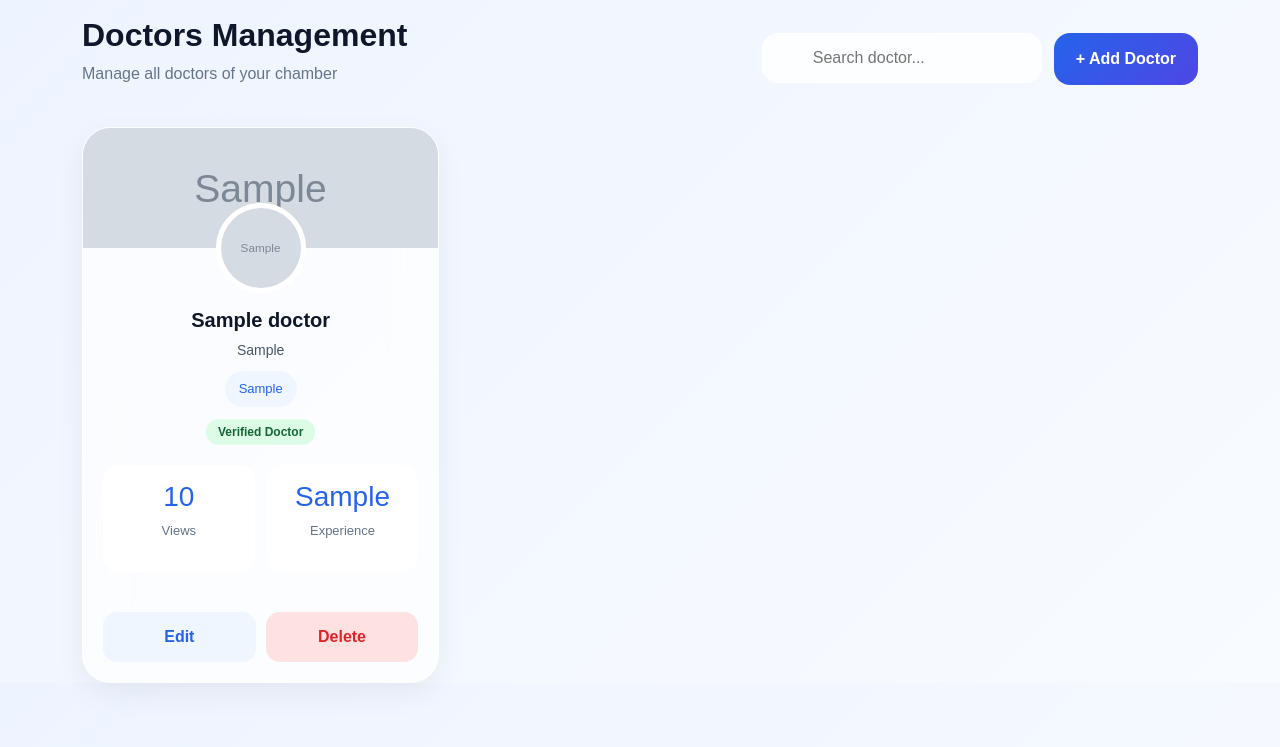
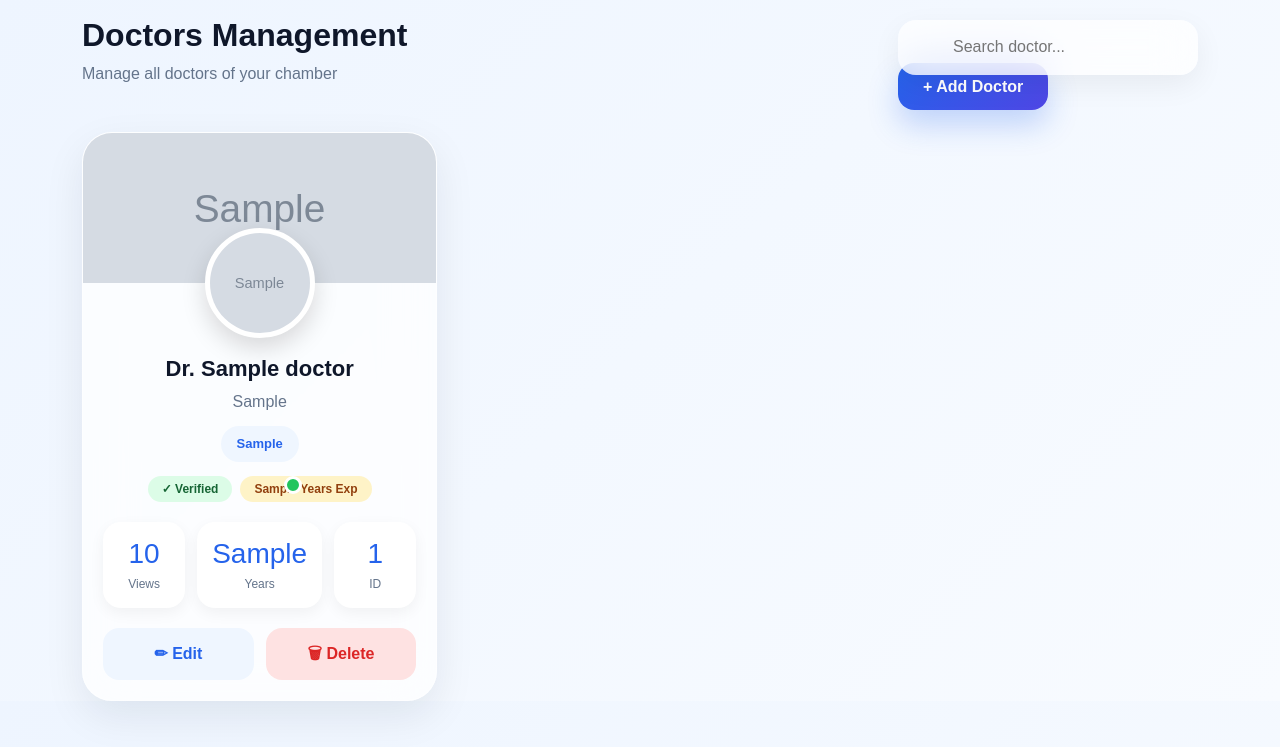
Before and after one commit to shipufalia-jpg/S.F, a Flask app: page /chamber/doctors in a window 1280 px wide. Shown: the top 747 px of the page. Run offline with Flask 3, Linux system fonts and the light colour scheme; a user stored in the database is signed in; tables that the repository leaves empty hold one stand-in row (values such as "Sample post"); grey boxes marked "Sample" are stand-in pictures; some libraries are stand-ins or nearby versions.

Commit message:
Update doctors.html

```diff
--- a/templates/chamber/doctors.html
+++ b/templates/chamber/doctors.html
@@ -13,15 +13,15 @@ Doctors Management
     --secondary:#4f46e5;
     --success:#22c55e;
     --danger:#ef4444;
-    --warning:#f59e0b;
     --dark:#0f172a;
+    --muted:#64748b;
 }
 
 body{
     background:
     linear-gradient(
         135deg,
-    #eef4ff,
+        #eef5ff,
         #f8fbff
     );
 }
@@ -33,32 +33,24 @@ body{
     display:flex;
     justify-content:space-between;
     align-items:center;
+    flex-wrap:wrap;
+    gap:20px;
 
-    gap:15px;
-
-    margin-bottom:25px;
-
-    flex-wrap:wrap;
+    margin-bottom:30px;
 }
 
 .title-box h2{
+
+    font-size:32px;
+    font-weight:800;
     color:#0f172a;
-    font-weight:700;
 }
 
 .title-box p{
     color:#64748b;
 }
 
-/* ACTION BAR */
-
-.action-bar{
-
-    display:flex;
-    gap:12px;
-
-    flex-wrap:wrap;
-}
+/* SEARCH */
 
 .search-box{
     position:relative;
@@ -66,48 +58,36 @@ body{
 
 .search-box input{
 
-    width:280px;
-
-    height:50px;
+    width:300px;
+    height:55px;
 
     border:none;
-
     outline:none;
 
-    border-radius:16px;
+    border-radius:18px;
 
-    padding-left:50px;
+    padding-left:55px;
 
-    background:rgba(
-        255,
-        255,
-        255,
-        .8
-    );
+    background:rgba(255,255,255,.75);
 
     backdrop-filter:blur(20px);
 
-    border:1px solid rgba(
-        255,
-        255,
-        255,
-        .6
-    );
+    box-shadow:
+    0 10px 30px rgba(0,0,0,.06);
 }
 
 .search-box i{
 
     position:absolute;
-
-    left:18px;
-    top:17px;
+    left:20px;
+    top:20px;
 
     color:#64748b;
 }
 
+/* BUTTON */
+
 .add-btn{
-
-    text-decoration:none;
 
     background:
     linear-gradient(
@@ -118,11 +98,21 @@ body{
 
     color:white;
 
-    padding:14px 22px;
+    padding:15px 25px;
 
     border-radius:16px;
 
-    font-weight:600;
+    text-decoration:none;
+
+    font-weight:700;
+
+    box-shadow:
+    0 15px 30px rgba(
+        37,
+        99,
+        235,
+        .25
+    );
 }
 
 /* GRID */
@@ -132,60 +122,70 @@ body{
     display:grid;
 
     grid-template-columns:
-    repeat(
-    auto-fill,
-    minmax(320px,1fr)
-    );
+    repeat(auto-fill,minmax(340px,1fr));
 
-    gap:22px;
+    gap:25px;
 }
 
 /* CARD */
 
 .doctor-card{
 
-    background:rgba(
+    position:relative;
+
+    overflow:hidden;
+
+    border-radius:30px;
+
+    background:
+    rgba(
         255,
         255,
         255,
-        .70
+        .72
     );
 
-    backdrop-filter:blur(20px);
+    backdrop-filter:blur(25px);
 
-    border:1px solid rgba(
+    border:
+    1px solid rgba(
         255,
         255,
         255,
         .5
     );
 
-    border-radius:28px;
-
-    overflow:hidden;
-
-    transition:.3s;
+    transition:.35s;
 
     box-shadow:
-    0 10px 30px rgba(
-        0,
-        0,
-        0,
-        .06
+    0 15px 40px rgba(
+        15,
+        23,
+        42,
+        .08
     );
 }
 
 .doctor-card:hover{
-    transform:translateY(-4px);
+
+    transform:
+    translateY(-8px);
+
+    box-shadow:
+    0 30px 60px rgba(
+        15,
+        23,
+        42,
+        .12
+    );
 }
 
 /* COVER */
 
 .cover{
 
-    height:120px;
-
     width:100%;
+    height:150px;
 
     object-fit:cover;
 }
@@ -194,50 +194,81 @@ body{
 
 .profile-section{
 
+    position:relative;
+
     text-align:center;
 
-    margin-top:-45px;
+    margin-top:-55px;
 
     padding:0 20px;
 }
 
 .profile{
 
-    width:90px;
-    height:90px;
+    width:110px;
+    height:110px;
+
+    object-fit:cover;
 
     border-radius:50%;
-
-    object-fit:cover;
 
     border:5px solid white;
 
     background:white;
+
+    box-shadow:
+    0 10px 25px rgba(
+        0,
+        0,
+        0,
+        .15
+    );
 }
+
+/* ONLINE DOT */
+
+.online-dot{
+
+    position:absolute;
+
+    width:18px;
+    height:18px;
+
+    background:#22c55e;
+
+    border-radius:50%;
+
+    right:38%;
+    bottom:8px;
+
+    border:3px solid white;
+}
+
+/* NAME */
 
 .name{
 
-    margin-top:12px;
+    font-size:22px;
 
-    font-size:20px;
-
-    font-weight:700;
+    font-weight:800;
 
     color:#0f172a;
+
+    margin-top:14px;
 }
 
 .degree{
 
-    color:#475569;
-
-    font-size:14px;
+    color:#64748b;
 
     margin-top:5px;
 }
 
+/* SPECIALITY */
+
 .speciality{
 
-    margin-top:10px;
+    margin-top:12px;
 
     display:inline-block;
 
@@ -245,11 +276,51 @@ body{
 
     color:#2563eb;
 
-    padding:8px 14px;
+    padding:8px 16px;
 
-    border-radius:50px;
+    border-radius:999px;
 
     font-size:13px;
+
+    font-weight:600;
+}
+
+/* BADGES */
+
+.top-badges{
+
+    display:flex;
+
+    justify-content:center;
+
+    gap:8px;
+
+    margin-top:14px;
+
+    flex-wrap:wrap;
+}
+
+.badge{
+
+    padding:7px 14px;
+
+    border-radius:999px;
+
+    font-size:12px;
+
+    font-weight:700;
+}
+
+.verified{
+
+    background:#dcfce7;
+    color:#166534;
+}
+
+.exp{
+
+    background:#fef3c7;
+    color:#92400e;
 }
 
 /* STATS */
@@ -259,58 +330,45 @@ body{
     display:grid;
 
     grid-template-columns:
-    repeat(2,1fr);
+    repeat(3,1fr);
 
     gap:12px;
 
-    margin:20px;
+    padding:20px;
 }
 
 .stat{
 
     background:white;
 
-    border-radius:16px;
+    border-radius:18px;
 
     padding:15px;
 
     text-align:center;
+
+    box-shadow:
+    0 5px 15px rgba(
+        0,
+        0,
+        0,
+        .05
+    );
 }
 
 .stat h3{
+
     color:#2563eb;
+    margin:0;
 }
 
 .stat p{
+
+    margin:5px 0 0;
+
     color:#64748b;
-    font-size:13px;
-}
-
-/* BADGE */
-
-.badge{
-
-    display:inline-block;
-
-    margin-top:12px;
-
-    padding:7px 12px;
-
-    border-radius:30px;
 
     font-size:12px;
-
-    font-weight:600;
-}
-
-.verified{
-    background:#dcfce7;
-    color:#166534;
-}
-
-.unverified{
-    background:#fee2e2;
-    color:#991b1b;
 }
 
 /* ACTIONS */
@@ -319,47 +377,52 @@ body{
 
     display:flex;
 
-    gap:10px;
+    gap:12px;
 
-    padding:20px;
+    padding:0 20px 20px;
 }
 
 .btn{
 
     flex:1;
 
-    text-align:center;
+    padding:13px;
+
+    border-radius:16px;
 
     text-decoration:none;
 
-    padding:12px;
+    text-align:center;
 
-    border-radius:14px;
-
-    font-weight:600;
+    font-weight:700;
 }
 
 .edit-btn{
+
     background:#eff6ff;
     color:#2563eb;
 }
 
 .delete-btn{
+
     background:#fee2e2;
     color:#dc2626;
 }
 
-.empty{
+.btn:hover{
+    opacity:.9;
+}
 
-    text-align:center;
+@media(max-width:768px){
 
-    padding:80px;
+    .search-box input{
+        width:100%;
+    }
 
-    background:white;
+    .doctor-grid{
+        grid-template-columns:1fr;
+    }
 
-    border-radius:24px;
-
-    color:#64748b;
 }
 
 </style>
@@ -421,8 +484,10 @@ body{
         src="{{ doctor.profile_photo or '/static/images/default-doctor.png' }}"
         class="profile">
 
+        <div class="online-dot"></div>
+
         <div class="name">
-            {{ doctor.name }}
+            Dr. {{ doctor.name }}
         </div>
 
         <div class="degree">
@@ -433,30 +498,37 @@ body{
             {{ doctor.specialization }}
         </div>
 
-        <br>
+        <div class="top-badges">
 
             {% if doctor.verified %}
             <span class="badge verified">
-            Verified Doctor
-        </span>
-        {% else %}
-        <span class="badge unverified">
-            Not Verified
+                ✓ Verified
             </span>
             {% endif %}
+
+            <span class="badge exp">
+                {{ doctor.experience }} Years Exp
+            </span>
+
+        </div>
 
     </div>
 
     <div class="stats">
 
         <div class="stat">
-            <h3>{{ doctor.views }}</h3>
+            <h3>{{ doctor.views or 0 }}</h3>
             <p>Views</p>
         </div>
 
         <div class="stat">
             <h3>{{ doctor.experience }}</h3>
-            <p>Experience</p>
+            <p>Years</p>
+        </div>
+
+        <div class="stat">
+            <h3>{{ doctor.id }}</h3>
+            <p>ID</p>
         </div>
 
     </div>
@@ -467,7 +539,7 @@ body{
         href="/chamber/doctor/{{ doctor.id }}/edit"
         class="btn edit-btn">
 
-            Edit
+            ✏ Edit
 
         </a>
 
@@ -476,7 +548,7 @@ body{
         class="btn delete-btn"
         onclick="return confirm('Delete this doctor?')">
 
-            Delete
+            🗑 Delete
 
         </a>
 
```
Lines whose indentation alone changed are shown as unchanged.
